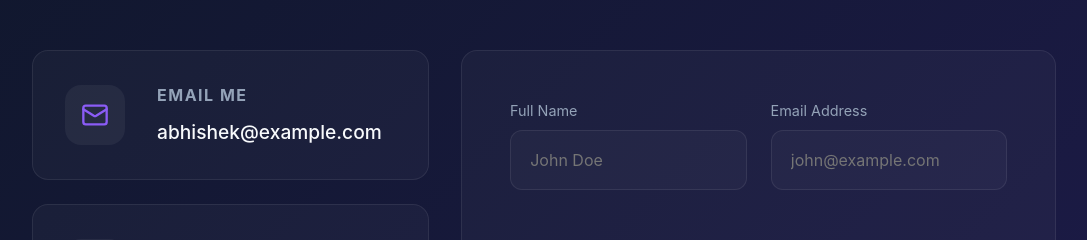
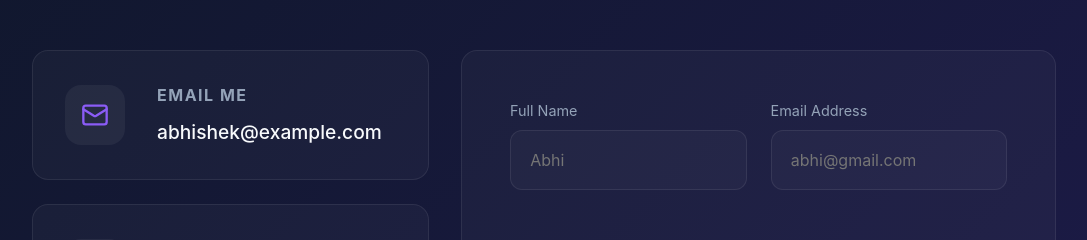
Before and after one commit to abhishek-7081/Portfolio-V2, a React (Vite) app in the folder frontend/: page / in a window 1280 px wide. Shown: the part 4200-4440 px from the top of the page, without its empty margins (96-1183 px from the left). Built offline with nearby package versions, Linux system fonts and the light colour scheme; no server answers.

Commit message:
Minor changes

```diff
--- a/frontend/src/components/Contact.jsx
+++ b/frontend/src/components/Contact.jsx
@@ -108,11 +108,11 @@ const Contact = ({ info }) => {
                 <div className="form-row">
                   <div className="form-group">
                     <label>Full Name</label>
-                    <input type="text" name="name" className="form-input" placeholder="John Doe" required />
+                    <input type="text" name="name" className="form-input" placeholder="Abhi" required />
                   </div>
                   <div className="form-group">
                     <label>Email Address</label>
-                    <input type="email" name="email" className="form-input" placeholder="john@example.com" required />
+                    <input type="email" name="email" className="form-input" placeholder="abhi@gmail.com" required />
                   </div>
                 </div>
 
--- a/frontend/src/components/Projects.jsx
+++ b/frontend/src/components/Projects.jsx
@@ -101,12 +101,12 @@ const Projects = ({ projects }) => {
                 <div className="modal-links">
                   {selectedProject.github_url && (
                     <a href={selectedProject.github_url} target="_blank" rel="noopener noreferrer" className="btn btn-primary">
-                      <Github size={18} /> View Source Code
+                      <Github size={18} />Source Code
                     </a>
                   )}
                   {selectedProject.live_url && (
                     <a href={selectedProject.live_url} target="_blank" rel="noopener noreferrer" className="btn btn-outline" style={{ border: 'none', background: 'rgba(255,255,255,0.05)' }}>
-                      <ExternalLink size={18} /> Live Demonstration
+                      <ExternalLink size={18} /> Live
                     </a>
                   )}
                 </div>
```
Also changed, not shown: frontend/src/components/Certificates.jsx (line endings or trailing spaces).
